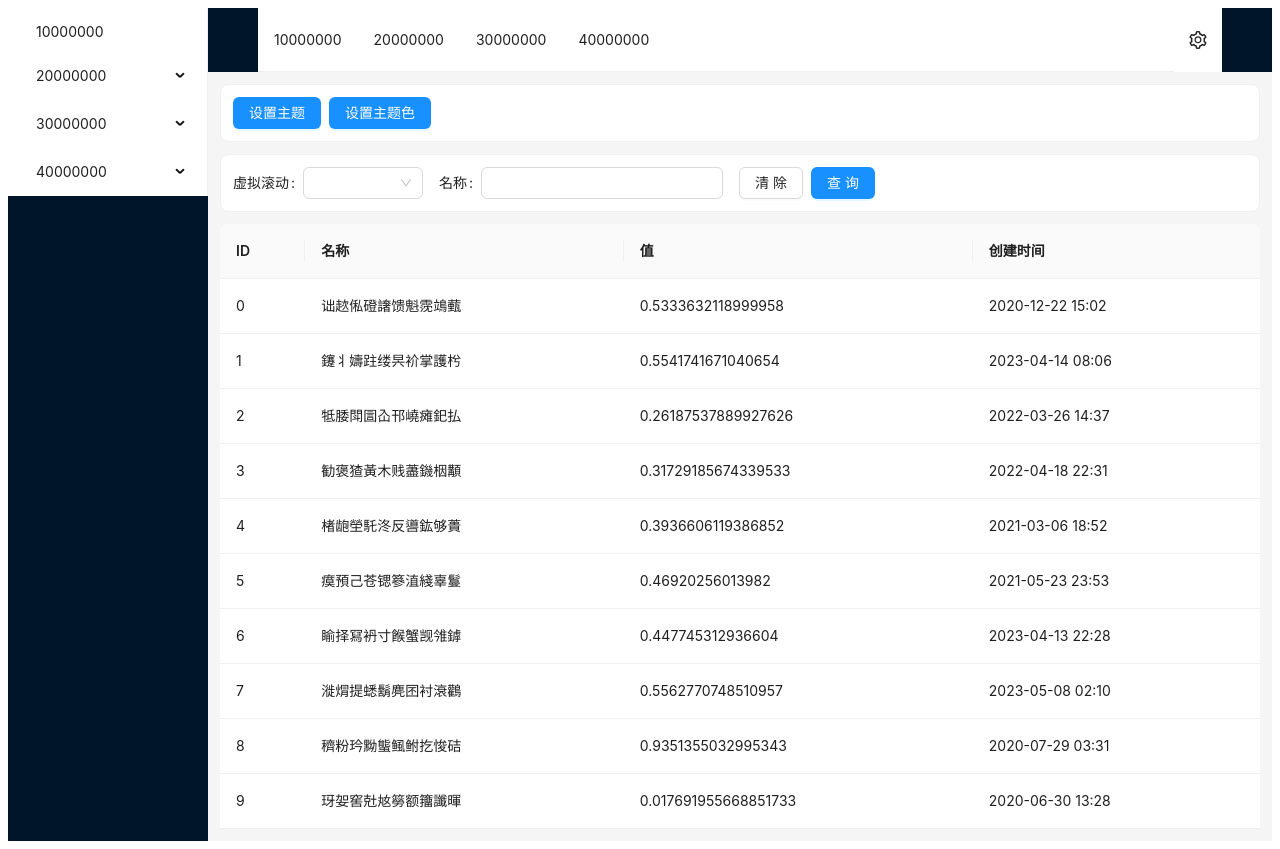
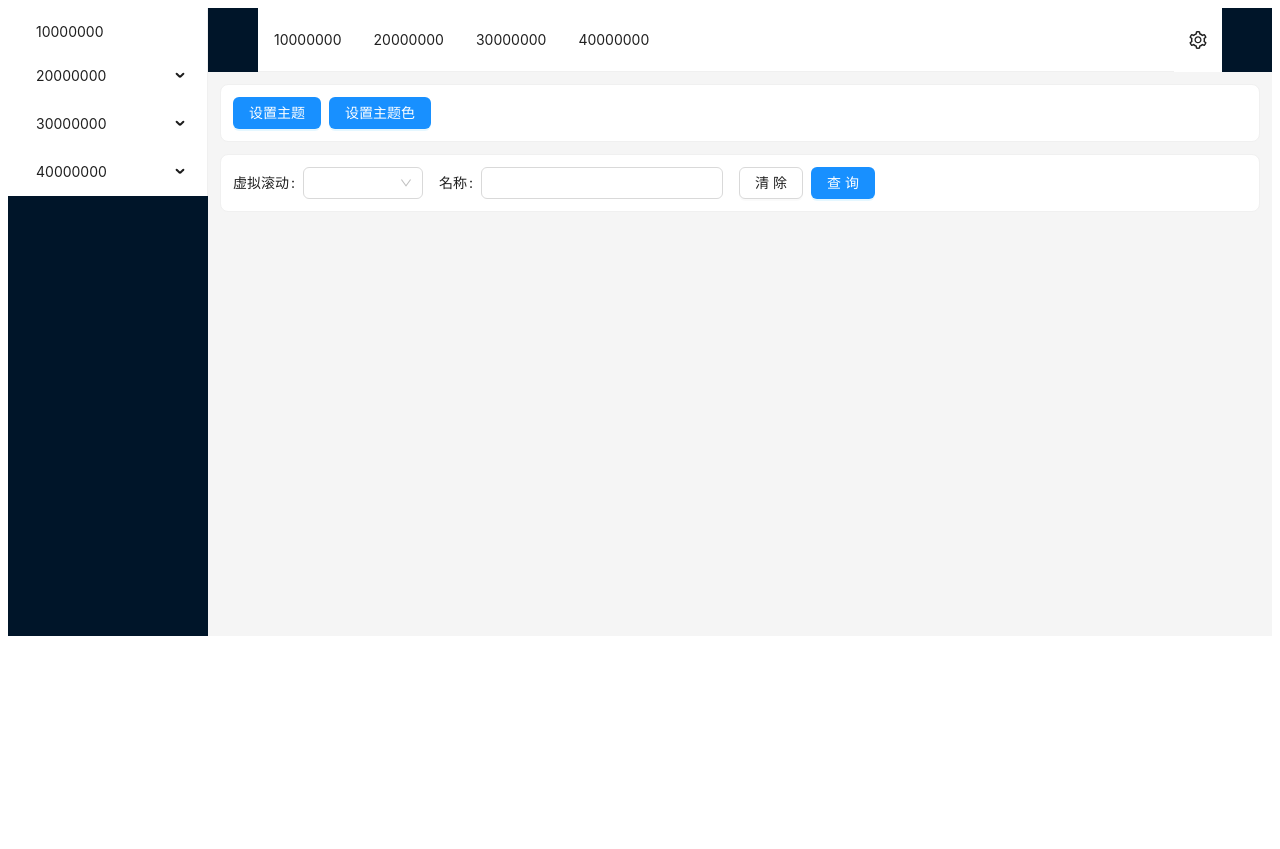
Before and after one commit to li88qq/vue-layout, a Vue app: page / in a window 1280 px wide. After the commit the page ends 800 px from the top, so only its background shows below. Built offline with nearby package versions, Linux system fonts and the light colour scheme.

Commit message:
加入虚拟滚动

```diff
--- a/src/layouts/default/index.vue
+++ b/src/layouts/default/index.vue
@@ -41,19 +41,27 @@
             </a-form-item>
           </a-form>
         </a-card>
-        <a-table v-bind="tableRt"></a-table>
+<!--        <a-table v-bind="tableRt"></a-table>-->
+        <div ref="scrollRef" class="scroll-wrapper">
+          <div class="scroll" :style="{height:`${options_id.length * 24}px`}">
+            <template v-for="item in virtualList" :key="item['value']">
+              <div class="scroll-item" :style="{top:`${item['value']*itemHeight}px`}">{{`${item.value}-${item.label}`}}</div>
+            </template>
+          </div>
+        </div>
       </a-layout-content>
     </a-layout>
   </a-layout>
   <Setting ref="settingRef"></Setting>
 </template>
 <script setup lang="ts">
-import {ref, reactive, onMounted, watch} from 'vue'
+import {ref, reactive, onMounted, watch,computed } from 'vue'
 import {useAppStore} from '@/store'
 import menuJson from '@/data/menu.json'
 import {SettingOutlined} from '@ant-design/icons-vue'
 import Setting from './setting/index.vue'
 import dayjs from 'dayjs'
+import { useScroll } from '@vueuse/core'
 
 const {setColorPrimary, setTheme} = useAppStore();
 
@@ -236,8 +244,25 @@ const initDataSource = (size=100)=>{
 const init = () => {
   buildTopMenu()
   init_options_id()
-  initDataSource(10)
+  initDataSource(100)
 }
+
+//虚拟列表组件引用
+const scrollRef = ref<HTMLElement|null>(null);
+//虚拟列表y滚动
+const { y } = useScroll(scrollRef);
+//虚拟列表元素高度
+const itemHeight = 24;
+const scrollHeight = 400;
+
+//虚拟列表数据
+const virtualList = computed(()=>{
+  const startIndex = Math.floor(y/itemHeight);//开始索引
+  const totalSize = Math.ceil(scrollHeight/itemHeight);
+  const endIndex = startIndex+totalSize;//结束索引
+  const array = options_id.value.slice(startIndex,endIndex);
+  return array;
+})
 
 onMounted(() => {
   init()
@@ -276,4 +301,21 @@ onMounted(() => {
 .header-item .anticon {
   font-size: 18px;
 }
+
+.scroll-wrapper{
+  width: 200px;
+  height: 400px;
+  overflow: auto;
+}
+.scroll{
+  position: relative;
+}
+.scroll-item{
+  height: 24px;
+  display: flex;
+  flex-direction: row;
+  justify-content: center;
+  align-items: center;
+  position: absolute;
+}
 </style>
```
